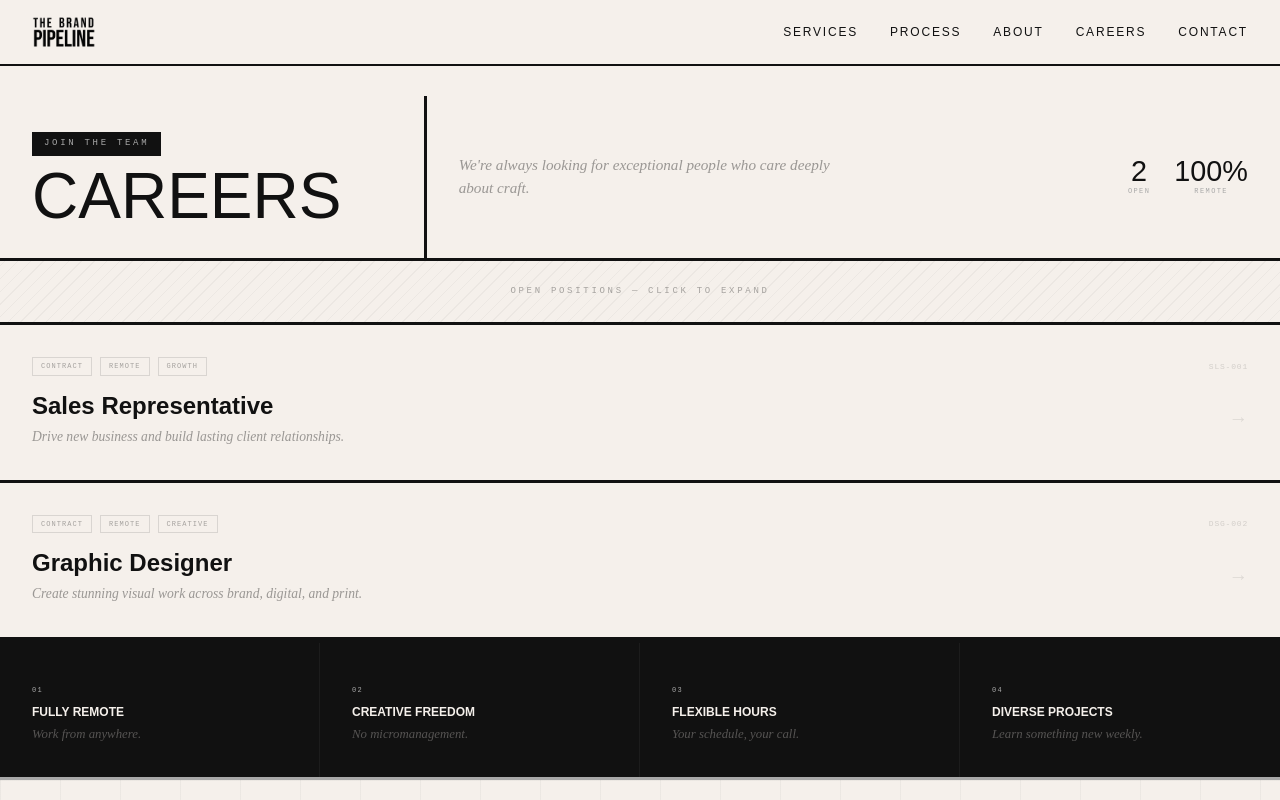
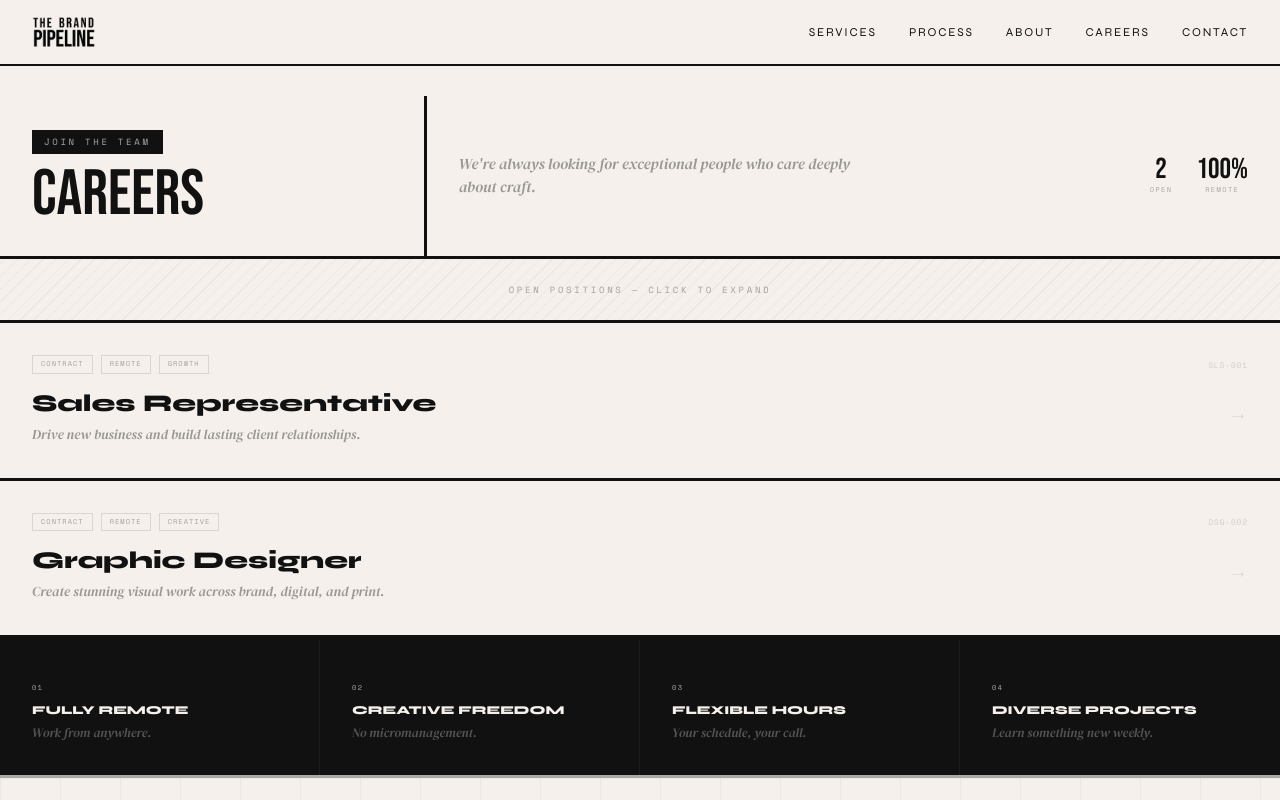
Before and after one commit to tushgaurav/the-brand-pipeline, a React (Vite) app: page /careers in a window 1280 px wide. Shown: the top 800 px of the page. Built offline with nearby package versions, Linux system fonts and the light colour scheme.

Commit message:
feat(Fonts, Styles): add Google Fonts preconnect links and stylesheet; refactor CSS to include new keyframes and service row styles

```diff
--- a/index.html
+++ b/index.html
@@ -21,6 +21,10 @@
     <meta name="twitter:description" content="Creative studio for brand strategy, digital design and development, video, social, events, and print." />
     <meta name="twitter:image" content="/og-image.png" />
 
+    <link rel="preconnect" href="https://fonts.googleapis.com" />
+    <link rel="preconnect" href="https://fonts.gstatic.com" crossorigin />
+    <link href="https://fonts.googleapis.com/css2?family=Bebas+Neue&family=DM+Serif+Display:ital@0;1&family=Syne:wght@400;500;600;700;800&family=Space+Mono:wght@400;700&display=swap" rel="stylesheet" />
+
     <title>The Brand Pipeline</title>
   </head>
   <body>
--- a/src/index.css
+++ b/src/index.css
@@ -1,19 +1,10 @@
 @import "tailwindcss";
 
-@font-face {
-  font-family: 'Inter';
-  font-style: normal;
-  font-weight: 100 900;
-  font-display: swap;
-  src: url('https://fonts.googleapis.com/css2?family=Inter:wght@100..900&display=swap');
-}
 
-@font-face {
-  font-family: 'Space Grotesk';
-  font-style: normal;
-  font-weight: 300 700;
-  font-display: swap;
-  src: url('https://fonts.googleapis.com/css2?family=Space+Grotesk:wght@300..700&display=swap');
+:root {
+  --accent: #A8A8A8;
+  --dark: #111;
+  --cream: #F5F0EB;
 }
 
 html {
@@ -24,3 +15,106 @@ body {
   margin: 0;
   min-width: 320px;
 }
+
+/* ── Keyframes ── */
+@keyframes slideUp { from { opacity: 0; transform: translateY(60px); } to { opacity: 1; transform: translateY(0); } }
+@keyframes expandLine { from { transform: scaleX(0); } to { transform: scaleX(1); } }
+@keyframes slideIn { from { opacity: 0; transform: translateX(-40px); } to { opacity: 1; transform: translateX(0); } }
+@keyframes slideInR { from { opacity: 0; transform: translateX(40px); } to { opacity: 1; transform: translateX(0); } }
+@keyframes ticker { from { transform: translateX(0); } to { transform: translateX(-50%); } }
+@keyframes rotateBadge { from { transform: rotate(0deg); } to { transform: rotate(360deg); } }
+@keyframes pulseGlow { 0%, 100% { opacity: 0.4; } 50% { opacity: 1; } }
+@keyframes dashDraw { to { stroke-dashoffset: 0; } }
+
+/* ── Service rows ── */
+.svc-row {
+  border-bottom: 3px solid var(--dark);
+  transition: all 0.35s cubic-bezier(0.23, 1, 0.32, 1);
+  cursor: pointer;
+}
+.svc-row:hover {
+  padding-left: 2rem;
+  background: var(--dark);
+  color: var(--cream);
+}
+.svc-row .svc-title {
+  transition: transform 0.35s cubic-bezier(0.23, 1, 0.32, 1);
+}
+.svc-row:hover .svc-title {
+  transform: skewX(-3deg);
+  color: var(--cream) !important;
+}
+.svc-row:hover h3,
+.svc-row:hover h4,
+.svc-row:hover p,
+.svc-row:hover span,
+.svc-row:hover div {
+  color: var(--cream);
+}
+.svc-row:hover .svc-id {
+  color: var(--accent) !important;
+}
+.svc-row:hover .svc-detail {
+  color: rgba(245, 240, 235, 0.6) !important;
+}
+.svc-row:hover button {
+  background: var(--cream) !important;
+  color: var(--dark) !important;
+  border-color: var(--cream) !important;
+}
+.svc-row:hover .svc-tag {
+  border-color: rgba(245, 240, 235, 0.2) !important;
+  color: rgba(245, 240, 235, 0.5) !important;
+}
+.svc-row:hover .svc-box {
+  background: rgba(245, 240, 235, 0.06) !important;
+  border-color: rgba(245, 240, 235, 0.1) !important;
+}
+
+/* ── Brutal links ── */
+.brutal-link {
+  position: relative;
+  text-decoration: none;
+  color: var(--dark);
+  transition: color 0.2s;
+}
+.brutal-link:hover {
+  color: var(--dark);
+}
+.brutal-link::after {
+  content: '';
+  position: absolute;
+  bottom: -2px;
+  left: 0;
+  width: 100%;
+  height: 2px;
+  background: var(--accent);
+  transform: scaleX(0);
+  transition: transform 0.3s;
+  transform-origin: left;
+}
+.brutal-link:hover::after {
+  transform: scaleX(1);
+}
+
+/* ── Ticker ── */
+.ticker-track {
+  display: flex;
+  animation: ticker 20s linear infinite;
+  width: max-content;
+}
+.ticker-track:hover {
+  animation-play-state: paused;
+}
+
+/* ── Footer links ── */
+.footer-link {
+  color: rgba(245, 240, 235, 0.35);
+  text-decoration: none;
+  transition: color 0.3s, transform 0.3s;
+  display: inline-block;
+}
+.footer-link:hover {
+  color: var(--accent);
+  transform: translateX(8px);
+}
--- a/src/layouts/RootLayout.tsx
+++ b/src/layouts/RootLayout.tsx
@@ -18,36 +18,7 @@ export default function RootLayout() {
       color: colors.dark,
       minHeight: '100vh',
       overflowX: 'hidden',
-      '--accent': colors.accent,
-    } as React.CSSProperties}>
-      <style>{`
-        @keyframes slideUp { from { opacity:0; transform:translateY(60px); } to { opacity:1; transform:translateY(0); } }
-        @keyframes expandLine { from { transform: scaleX(0); } to { transform: scaleX(1); } }
-        @keyframes slideIn { from { opacity:0; transform:translateX(-40px); } to { opacity:1; transform:translateX(0); } }
-        @keyframes slideInR { from { opacity:0; transform:translateX(40px); } to { opacity:1; transform:translateX(0); } }
-        @keyframes ticker { from { transform: translateX(0); } to { transform: translateX(-50%); } }
-        @keyframes rotateBadge { from { transform: rotate(0deg); } to { transform: rotate(360deg); } }
-        @keyframes pulseGlow { 0%, 100% { opacity: 0.4; } 50% { opacity: 1; } }
-        @keyframes dashDraw { to { stroke-dashoffset: 0; } }
-        .svc-row { border-bottom: 3px solid ${colors.dark}; transition: all 0.35s cubic-bezier(0.23,1,0.32,1); cursor: pointer; }
-        .svc-row:hover { padding-left: 2rem; background: ${colors.dark}; color: ${colors.cream}; }
-        .svc-row .svc-title { transition: transform 0.35s cubic-bezier(0.23,1,0.32,1); }
-        .svc-row:hover .svc-title { transform: skewX(-3deg); color: ${colors.cream} !important; }
-        .svc-row:hover h3, .svc-row:hover h4, .svc-row:hover p, .svc-row:hover span, .svc-row:hover div { color: ${colors.cream}; }
-        .svc-row:hover .svc-id { color: var(--accent) !important; }
-        .svc-row:hover .svc-detail { color: rgba(245,240,235,0.6) !important; }
-        .svc-row:hover button { background: ${colors.cream} !important; color: ${colors.dark} !important; border-color: ${colors.cream} !important; }
-        .svc-row:hover .svc-tag { border-color: rgba(245,240,235,0.2) !important; color: rgba(245,240,235,0.5) !important; }
-        .svc-row:hover .svc-box { background: rgba(245,240,235,0.06) !important; border-color: rgba(245,240,235,0.1) !important; }
-        .brutal-link { position:relative; text-decoration:none; color:${colors.dark}; transition: color 0.2s; }
-        .brutal-link:hover { color: ${colors.dark}; }
-        .brutal-link::after { content:''; position:absolute; bottom:-2px; left:0; width:100%; height:2px; background:var(--accent); transform:scaleX(0); transition:transform 0.3s; transform-origin:left; }
-        .brutal-link:hover::after { transform:scaleX(1); }
-        .ticker-track { display: flex; animation: ticker 20s linear infinite; width: max-content; }
-        .ticker-track:hover { animation-play-state: paused; }
-        .footer-link { color: rgba(245,240,235,0.35); text-decoration: none; transition: color 0.3s, transform 0.3s; display: inline-block; }
-        .footer-link:hover { color: var(--accent); transform: translateX(8px); }
-      `}</style>
+    }}>
       <ScrollToTop />
       <Header />
       <Outlet />
--- a/src/pages/Home.tsx
+++ b/src/pages/Home.tsx
@@ -8,14 +8,6 @@ import CTA from '../components/home/CTA'
 
 export default function Home() {
   const [loaded, setLoaded] = useState(false)
-
-  useEffect(() => {
-    const link = document.createElement('link')
-    link.rel = 'stylesheet'
-    link.href = 'https://fonts.googleapis.com/css2?family=Bebas+Neue&family=DM+Serif+Display:ital@0;1&family=Syne:wght@400;500;600;700;800&family=Space+Mono:wght@400;700&display=swap'
-    document.head.appendChild(link)
-    return () => { document.head.removeChild(link) }
-  }, [])
 
   useEffect(() => {
     const t = setTimeout(() => setLoaded(true), 150)
```
